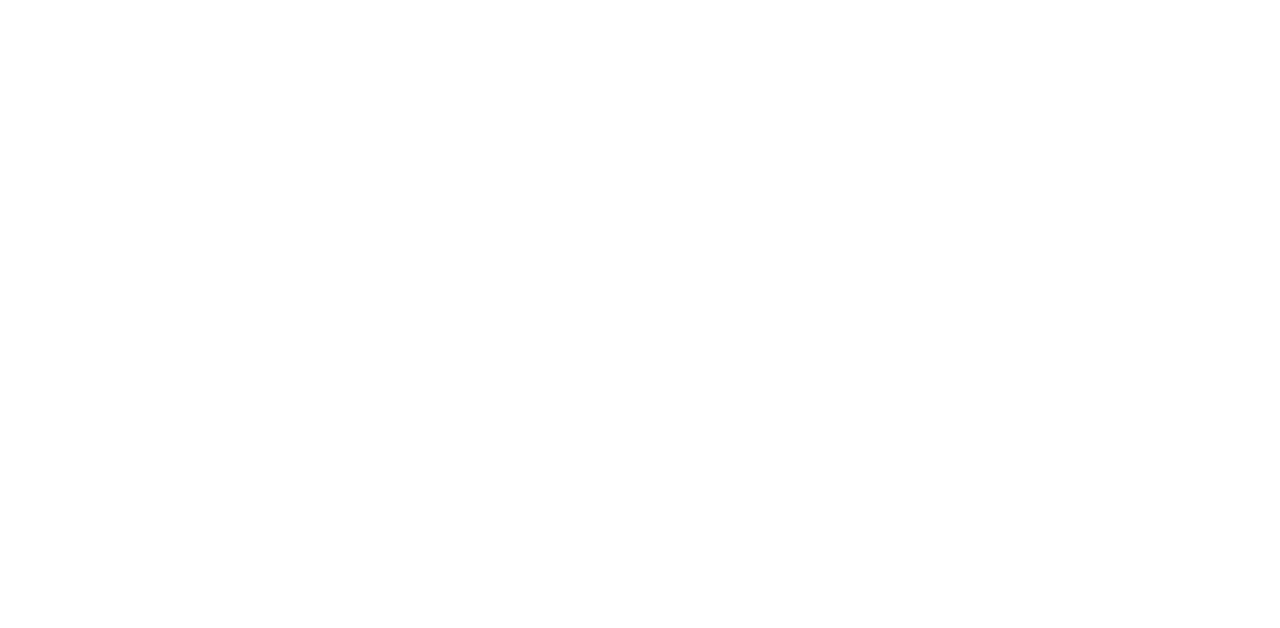
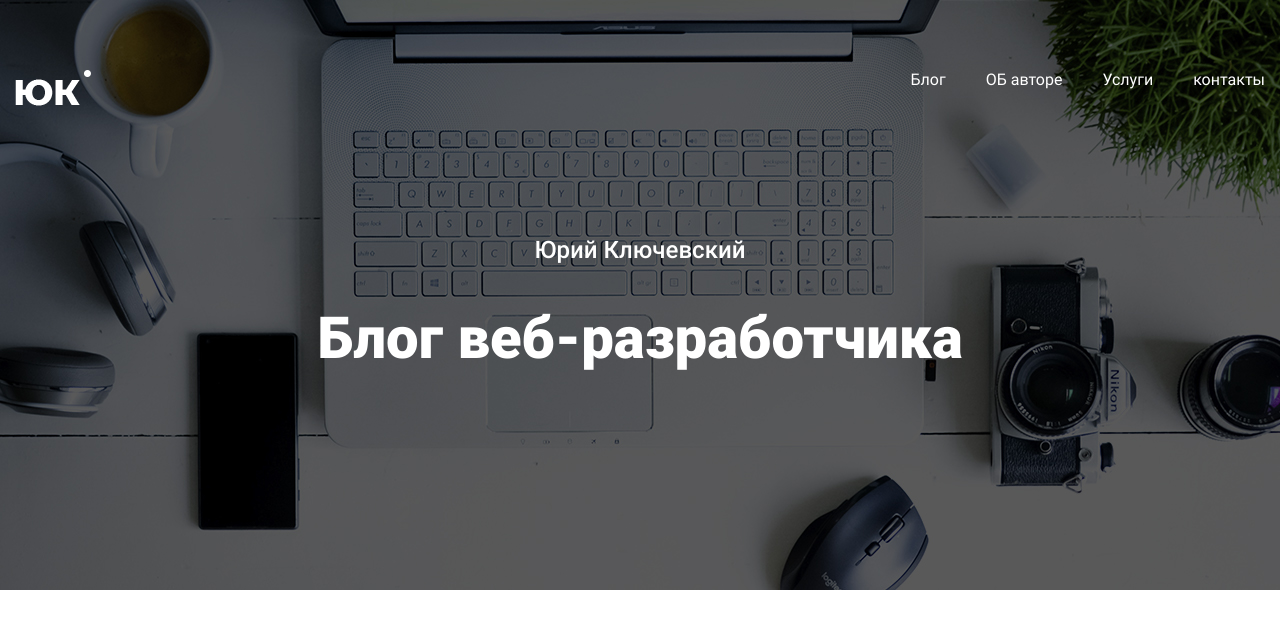
Before and after one commit to ViktorDirin/Blog-web, a plain HTML site: page app/index.html in a window 1280 px wide. Drawn offline with Linux system fonts and the light colour scheme.

Commit message:
header added

```diff
--- a/app/index.html
+++ b/app/index.html
@@ -11,7 +11,39 @@
 
 <body>
 
-    <header class="header"></header>
+    <header class="header">
+        <div class="header__menu">
+            <div class="header__menu-logo">
+                <img class="header__menu-logo-img" src="images/logo.png" alt="logo image">
+            </div>
+            <div class="header__menu-nav">
+                <ul class="header__menu-list">
+                    <li class="header__menu-item">
+                        Блог
+                    </li>
+                    <li class="header__menu-item">
+                        ОБ авторе
+                    </li>
+                    <li class="header__menu-item">
+                        Услуги
+                    </li>
+                    <li class="header__menu-item">
+                        контакты
+                    </li>
+                </ul>
+            </div>
+        </div>
+        <div class="header__inner">
+            <div class="container">
+                <h3 class="header__inner-subtitle">
+                    Юрий Ключевский
+                </h3>
+                <h1 class="header__inner-title">
+                    Блог веб-разработчика
+                </h1>
+            </div>
+        </div>
+    </header>
 
     <main class="main">
 
--- a/app/scss/_global.scss
+++ b/app/scss/_global.scss
@@ -1,7 +1,7 @@
 body {
   color: $defoult;
   font-size: 16px;
-  line-height: 18px;
+  line-height: normal;
   @extend %roboto-400;
   height: 100%;
   display: flex;
--- a/app/scss/style.scss
+++ b/app/scss/style.scss
@@ -5,6 +5,40 @@
 @import "global";
 
 .header {
+  color: #ffffff;
+  height: 590px;
+  background-image: url(../images/header-bg.jpg);
+  background-position: center;
+  background-repeat: no-repeat;
+  background-size: cover;
+  &__menu {
+    max-width: 1450px;
+    padding: 70px 15px 30px;
+    margin: auto;
+    display: flex;
+    justify-content: space-between;
+    &-list {
+      display: flex;
+    }
+    &-item {
+      &:not(:last-child) {
+        margin-right: 40px;
+      }
+    }
+  }
+  &__inner {
+    padding: 100px 0;
+    text-align: center;
+    &-subtitle {
+      @extend %roboto-600;
+      font-size: 24px;
+      margin-bottom: 40px;
+    }
+    &-title {
+      @extend %roboto-800;
+      font-size: 58px;
+    }
+  }
 }
 
 // .menu {
```
Also changed, not shown: app/css/style.min.css, app/images/header-bg.jpg (added), app/images/logo.png (added).
